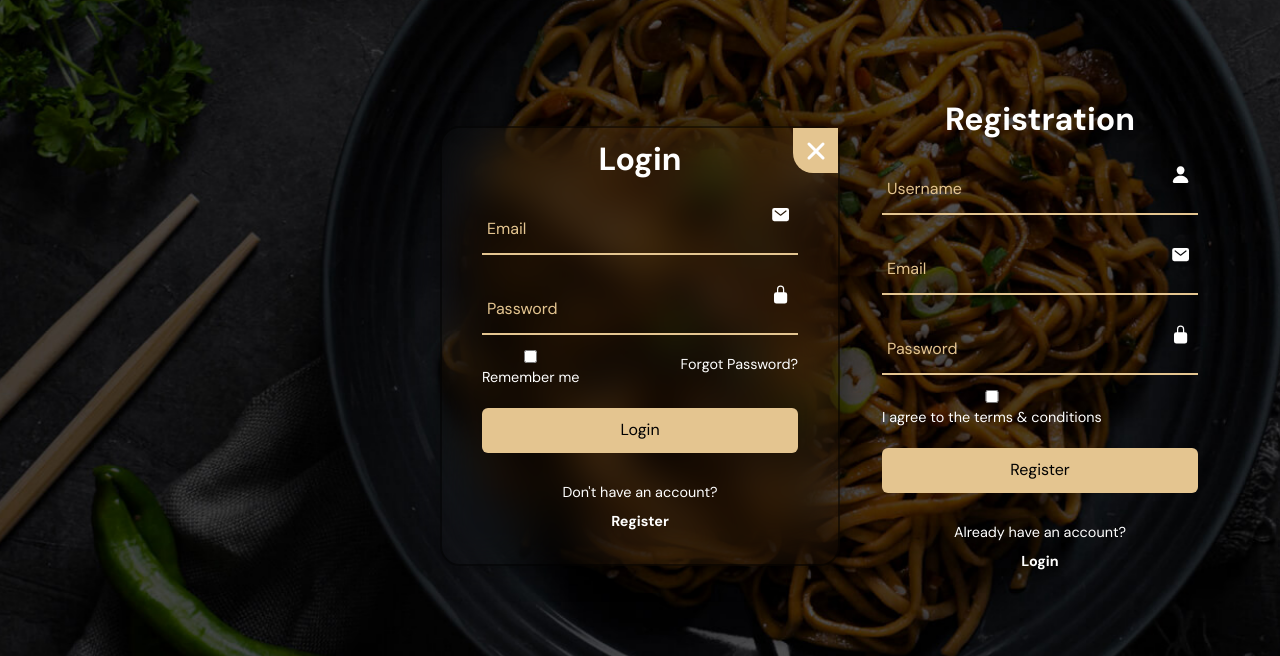
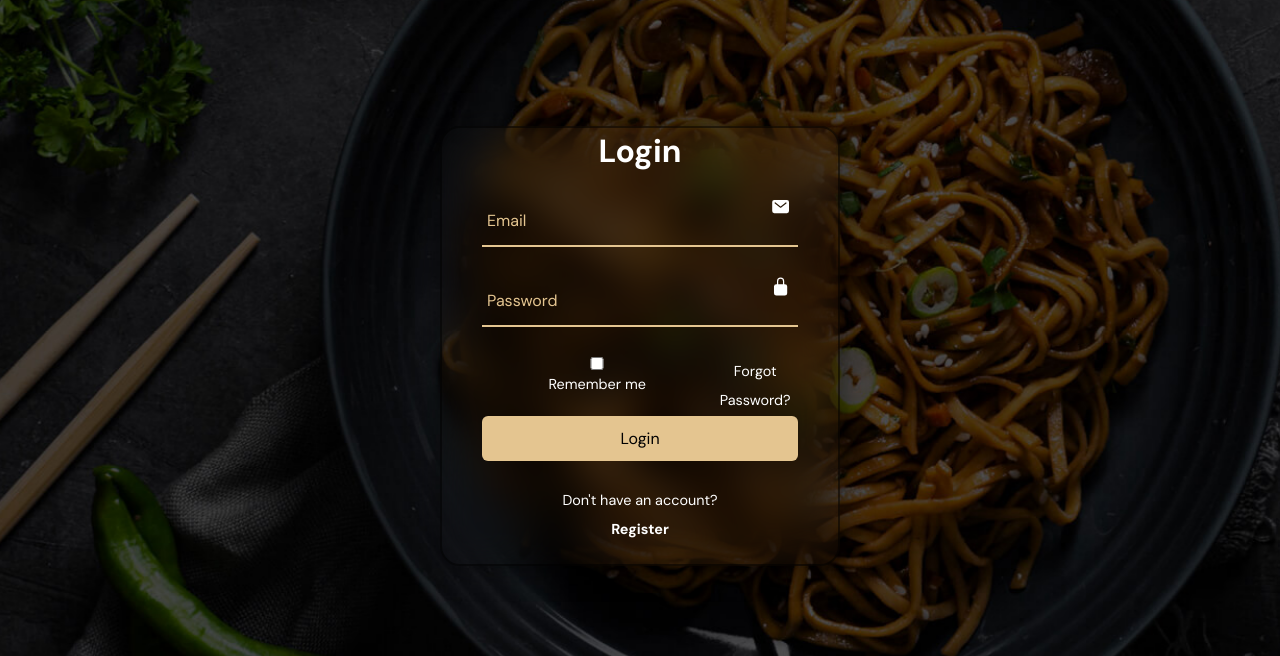
Before and after one commit to HagleitnerManuel/Gastro-Web, a plain HTML site: page login.html in a window 1280 px wide. Shown: the part 144-800 px from the top of the page. Drawn offline with nearby package versions, Linux system fonts and the light colour scheme; a web font is replaced by a local one.

Commit message:
fertig fast mit login

```diff
--- a/login.html
+++ b/login.html
@@ -35,14 +35,6 @@
 
 <body id="top">
 
-<!--
-  - #PRELOADER
--->
-
-<div class="preload" data-preaload>
-    <div class="circle"></div>
-    <p class="text">Fireside Gastro</p>
-</div>
 
 <!--
   - #TOP BAR
@@ -111,13 +103,13 @@
             </button>
 
             <a href="index.html" class="logo">
-                <img src="./src/images/logo.svg" width="160" height="50" alt="Fireside Gastro - Home">
+                <img src="./src/images/logo.png" width="160" height="50" alt="Fireside Gastro - Home">
             </a>
 
             <ul class="navbar-list">
 
                 <li class="navbar-item">
-                    <a href="#home" class="navbar-link hover-underline active">
+                    <a href="index.html" class="navbar-link hover-underline active">
                         <div class="separator"></div>
 
                         <span class="span">Home</span>
@@ -208,9 +200,6 @@
                         <img src="./src/images/hero-slider-1.jpg" width="1880" height="950" alt="" class="img-cover">
                     </div>
                     <div class="wrapper">
-                         <span class="icon-close">
-                             <ion-icon name="close"></ion-icon>
-                         </span>
 
                         <div class="form-box login">
                             <h2>Login</h2>
@@ -232,12 +221,12 @@
                                 </div>
 
                                 <div class="remember-forgot">
-                                    <label><input type="checkbox"> Remember me</label>
+                                    <label class="labelCheck"><input type="checkbox"> Remember me</label>
                                     <a href="#">Forgot Password?</a>
                                 </div>
                                 <button type="submit" class="btnLogin">Login</button>
                                 <div class="login-register">
-                                    <p>Don't have an account?<a href="#" class="register-link">Register</a></p>
+                                    <p>Don't have an account?<a href="#" id="register-link" class="register-link">Register</a></p>
                                 </div>
                             </form>
                         </div>
@@ -261,7 +250,10 @@
                                     <label>Password</label>
                                 </div>
                                 <div class="remember-forgot">
-                                    <label><input type="checkbox">I agree to the terms & conditions</label>
+                                    <label class="labelCheck">
+                                        <input type="checkbox" style="display: inline-block; vertical-align: middle;">
+                                        <span style="display: inline-block; vertical-align: middle;">I agree to the terms & conditions</span>
+                                    </label>
                                 </div>
                                 <button type="submit" class="btnLogin">Register</button>
                                 <div class="login-register">
@@ -280,7 +272,7 @@
 <!--
   - custom js link
 -->
-<script src="script.js"></script>
+<script type="module" defer src="script.js"></script>
 
 <!--
   - ionicon link
--- a/script.js
+++ b/script.js
@@ -5,8 +5,19 @@
  * loading will be end after document is loaded
  */
 
+const wrapper = document.querySelector(".wrapper");
+const loginLink = document.querySelector(".login-link");
+const registerLinkId =document.getElementById('register-link')
+
+registerLinkId.addEventListener('click', ()=> {
+    wrapper.classList.add('active');
+});
+
+loginLink.addEventListener('click', ()=> {
+    wrapper.classList.remove('active');
+});
+
 const preloader = document.querySelector("[data-preaload]");
-
 window.addEventListener("load", function () {
     preloader.classList.add("loaded");
     document.body.classList.add("loaded");
@@ -21,6 +32,8 @@ const addEventOnElements = function (elements, eventType, callback) {
         elements[i].addEventListener(eventType, callback);
     }
 }
+
+
 
 /**
  * NAVBAR
@@ -131,10 +144,10 @@ addEventOnElements([heroSliderNextBtn, heroSliderPrevBtn], "mouseout", autoSlide
 
 window.addEventListener("load", autoSlide);
 
+
 /**
  * PARALLAX EFFECT
  */
-
 const parallaxItems = document.querySelectorAll("[data-parallax-item]");
 
 let x, y;
@@ -155,14 +168,3 @@ window.addEventListener("mousemove", function (event) {
     }
 
 });
-
-const wrapper = document.querySelector('.wrapper')
-const loginLink = document.querySelector('.login-link')
-const registerLink = document.querySelector('.register-link')
-
-registerLink.addEventListener('click', () => {
-    wrapper.classList.add('active')
-})
-loginLink.addEventListener('click', () => {
-    wrapper.classList.remove('active')
-})
--- a/style.css
+++ b/style.css
@@ -1722,6 +1722,7 @@ textarea.input-field {
     display: flex;
     justify-content: center;
     align-items: center;
+    overflow: hidden;
     transition: height .2s ease;
 }
 
@@ -1735,7 +1736,8 @@ textarea.input-field {
 }
 
 .wrapper .form-box.login{
-    /* display: none;*/
+    transition: transform .18s ease;
+    transform: translateX(0);
 }
 
 .wrapper.active .form-box.login{
@@ -1745,25 +1747,15 @@ textarea.input-field {
 
 .wrapper .form-box.register{
     position: absolute;
+    transition: none;
     transform: translateX(400px);
 }
 
-.wrapper .icon-close{
-    position: absolute;
-    top: 0;
-    right: 0;
-    width: 45px;
-    height: 45px;
-    background: var(--gold-crayola);
-    font-size: 2em;
-    color: white;
-    display: flex;
-    justify-content: center;
-    align-items: center;
-    border-bottom-left-radius: 20px;
-    cursor: pointer;
-    z-index: 1;
-}
+.wrapper.active .form-box.register{
+    transition: transform .18s ease;
+    transform: translateX(0);
+}
+
 
 .form-box h2{
     font-size: 2em;
@@ -1817,11 +1809,12 @@ textarea.input-field {
 .remember-forgot{
     font-size: .9em;
     font-weight: 500;
-    margin: -15px 0 15px;
+    /* margin: -10px 0 15px;*/
     display: flex;
     justify-content: space-between;
 
 }
+
 
 .remember-forgot label input{
     accent-color: black;
@@ -1866,3 +1859,7 @@ textarea.input-field {
 .login-register p a:hover{
     text-decoration: underline;
 }
+
+.labelCheck{
+    width: 100%;
+}
```
Also changed, not shown: chefs.html (+0 -4 lines), index.html (+0 -8 lines), menus.html (+0 -4 lines), shoppingCart.html (+0 -4 lines).
